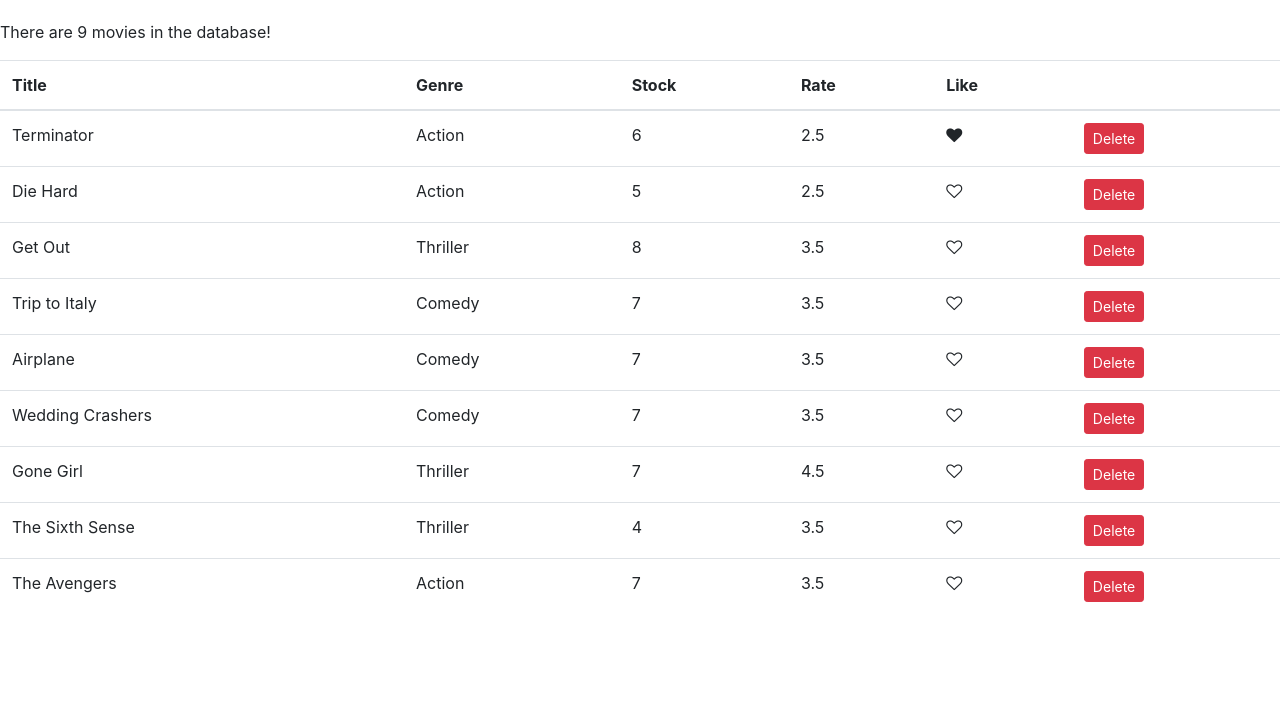
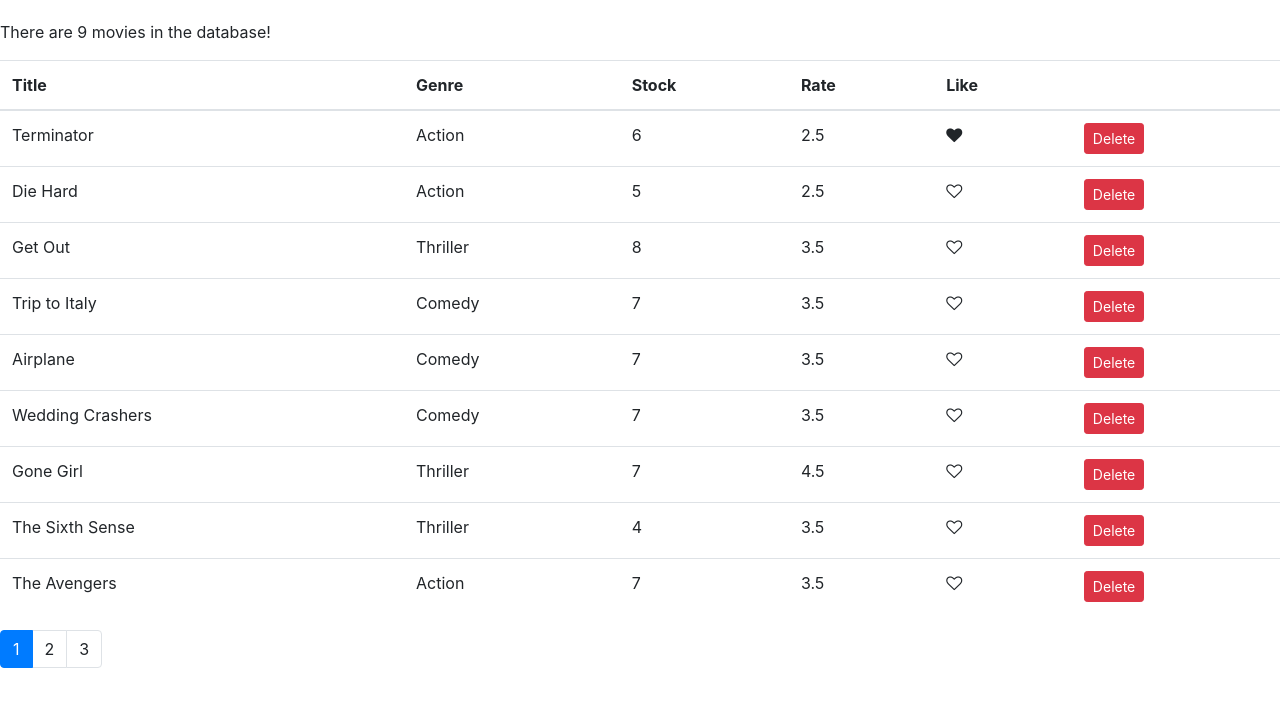
Before and after one commit to aftab-hassan/vidly, a React (Create React App) app: page / in a window 1280 px wide. Shown: the top 706 px of the page. Built offline with nearby package versions, Linux system fonts and the light colour scheme.

Commit message:
adding pagination, not complete

```diff
--- /dev/null
+++ b/src/components/common/pagination.jsx
@@ -0,0 +1,41 @@
+import React from 'react';
+import _ from "lodash"
+
+const Pagination = (props) => {
+    const pagesCount = Math.ceil(props.itemsCount/props.pageSize);
+
+    if(pagesCount == 1)
+    {
+        return null;
+    }
+
+    // const pageNumbersArray = [];
+    // for(var i = 0;i<pagesCount;i++)
+    //     pageNumbersArray[i] = i+1;
+    const pages = _.range(1, pagesCount+1);
+
+    return(
+        <nav>
+            <ul className="pagination">
+            {
+                pages.map(page => (
+                    <li key={page} className={props.currentPage === page ? "page-item active" : "page-item"} onClick= {() => props.onPageChange(page)}><a className="page-link">{page}</a></li>
+                ))
+            }
+            </ul>
+        </nav>
+    );
+}
+
+export default Pagination;
+
+
+{/* <nav aria-label="Page navigation example">
+        <ul class="pagination">
+            <li className="page-item"><a class="page-link" href="#">Previous</a></li>
+            <li className="page-item"><a class="page-link" href="#">1</a></li>
+            <li className="page-item"><a class="page-link" href="#">2</a></li>
+            <li className="page-item"><a class="page-link" href="#">3</a></li>
+            <li className="page-item"><a class="page-link" href="#">Next</a></li>
+        </ul>
+    </nav> */}
--- a/src/components/movies.jsx
+++ b/src/components/movies.jsx
@@ -1,10 +1,13 @@
 import React, { Component } from 'react';
 import { getMovies } from '../services/fakeMovieService';
 import Like from './common/like'
+import Pagination from './common/pagination';
 
 class Movies extends Component{
     state = {
-        movies: getMovies()
+        movies: getMovies(),
+        pageSize: 4,
+        currentPage: 1
     }
 
     handleDeleteMovie = (movieToDel) => {
@@ -21,6 +24,12 @@
         const index = moviesAfterLike.indexOf(movie);
         moviesAfterLike[index].liked = !moviesAfterLike[index].liked
         this.setState( {movies: moviesAfterLike} )
+    }
+
+    handlePageChange = (page) => {
+        this.setState( {currentPage:page})
+        console.log('clicked handlePageChange ' + page);
+        console.log('currentPage ==' + this.state.currentPage)
     }
 
     handleLikeNoArg = () => {
@@ -65,7 +74,9 @@
                 }
                 </tbody>
         </table>
-            </React.Fragment>)
+
+        <Pagination currentPage = {this.state.currentPage} pageSize={this.state.pageSize} itemsCount={this.state.movies.length} onPageChange={this.handlePageChange}/>
+        </React.Fragment>)
     }
 }
 
```
